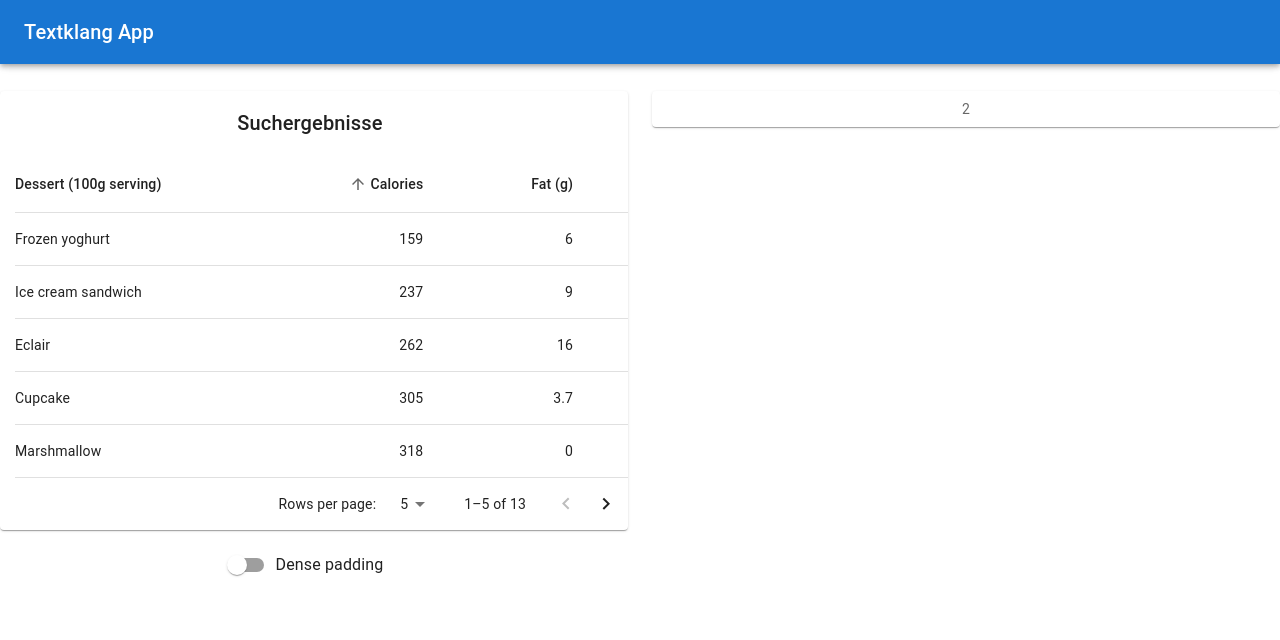
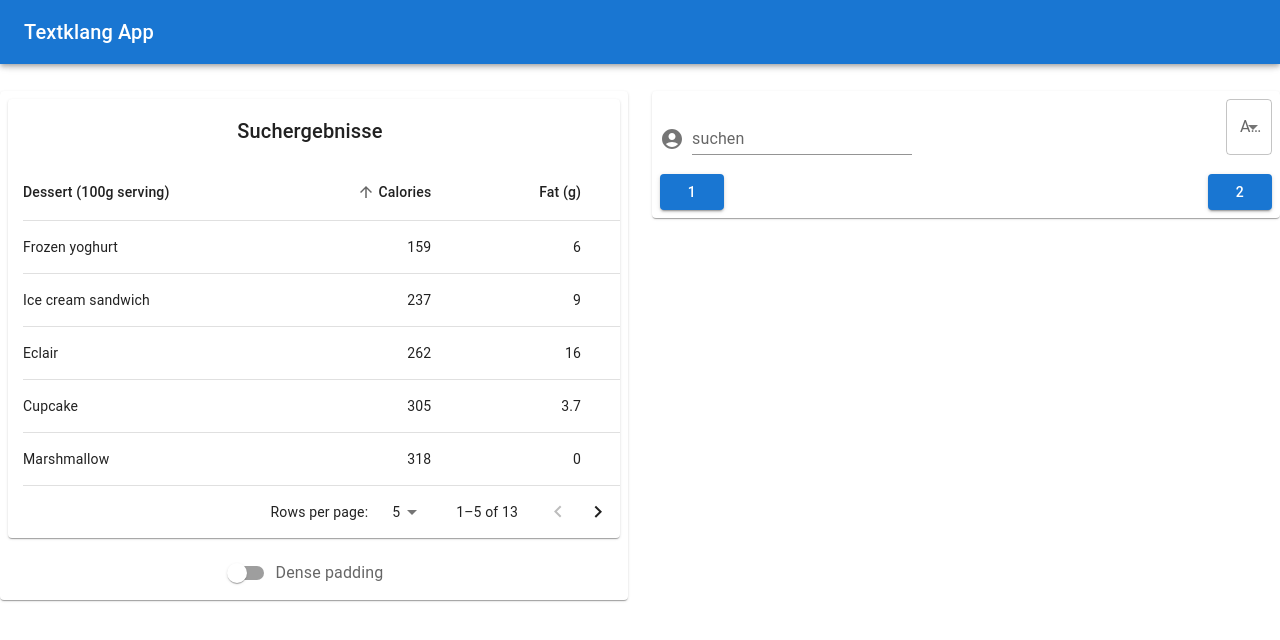
Before and after one commit to fl0r1n9/textklang_app, a React (Create React App) app: page / in a window 1280 px wide. Shown: the top 640 px of the page. Built offline with nearby package versions, Linux system fonts and the light colour scheme.

Commit message:
added search field, rename components

```diff
--- a/package.json
+++ b/package.json
@@ -5,6 +5,7 @@
   "dependencies": {
     "@emotion/react": "^11.7.1",
     "@emotion/styled": "^11.6.0",
+    "@mui/icons-material": "^5.4.2",
     "@mui/material": "^5.4.0",
     "@mui/x-data-grid": "^5.5.0",
     "@testing-library/jest-dom": "^5.16.1",
--- a/src/App.js
+++ b/src/App.js
@@ -1,6 +1,6 @@
 //import logo from './logo.svg';
 import React from "react";
-import Layout from "./components/layout";
+import Layout from "./components/Layout";
 import './App.css';
 
 
--- /dev/null
+++ b/src/components/Layout.jsx
@@ -0,0 +1,37 @@
+import * as React from 'react';
+import {styled} from '@mui/material/styles';
+import Grid from '@mui/material/Grid';
+import Paper from '@mui/material/Paper';
+import Box from '@mui/material/Box';
+import SearchTable from "./SearchTable";
+import Nav from "./Nav";
+import SearchField from "./SearchField";
+
+const Item = styled(Paper)(({theme}) => ({
+    ...theme.typography.body2,
+    padding: theme.spacing(1),
+    textAlign: 'center',
+    color: theme.palette.text.secondary,
+}));
+
+export default function Layout() {
+    const numbers = [{name: "abc", age: "23"}, {name: "def", age: "41"}, {name: "ghi", age: "43"}];
+
+    return (
+        <Box sx={{width: '100%'}}>
+            <Nav/>
+            <Grid container rowSpacing={1} columnSpacing={{xs: 1, sm: 2, md: 3}}>
+                <Grid item xs={6}>
+                    <Item>
+                    <SearchTable/>
+                    </Item>
+                </Grid>
+                <Grid item xs={6}>
+                    <Item>
+                        <SearchField/>
+                    </Item>
+                </Grid>
+            </Grid>
+        </Box>
+    );
+}
--- /dev/null
+++ b/src/components/SearchField.jsx
@@ -0,0 +1,78 @@
+import * as React from 'react';
+import Box from '@mui/material/Box';
+import {MenuItem} from "@mui/material";
+import {Select} from "@mui/material";
+import InputLabel from '@mui/material/InputLabel';
+import FormControl from '@mui/material/FormControl';
+import TextField from '@mui/material/TextField';
+import AccountCircle from '@mui/icons-material/AccountCircle';
+import Stack from '@mui/material/Stack';
+import Button from '@mui/material/Button';
+
+
+export default function SearchField() {
+
+    const [age, setAge] = React.useState('');
+    const handleChange = (event) => {
+        setAge(event.target.value);
+    };
+
+    const [stateShowText, manipulateShowText] = React.useState(false);
+
+    function renderShowText(buttonPress) {
+        if (buttonPress === true) {
+            return <h1>Hello World</h1>;
+        } else {
+            return <h1/>
+        }
+    }
+
+    function name(parameter) {
+
+        manipulateShowText(true)
+    }
+
+    const theFunction = () => {manipulateShowText(true)}
+
+    return (
+        <div>
+
+            <Box sx={{display: 'flex', justifyContent: 'space-between'}}>
+
+
+                <Box sx={{display: 'flex', alignItems: 'flex-end'}}>
+                    <AccountCircle sx={{color: 'action.active', mr: 1, my: 0.5}}/>
+                    <TextField id="input-with-sx" label="suchen" variant="standard"/>
+                </Box>
+
+                <FormControl> {/* TODO: fullwidth*/}
+                    <InputLabel id="demo-simple-select-label">Age</InputLabel>
+                    <Select
+                        labelId="demo-simple-select-label"
+                        id="demo-simple-select"
+                        value={age}
+                        label="Age"
+                        onChange={handleChange}
+                    >
+                        <MenuItem value={10}>Ten</MenuItem>
+                        <MenuItem value={20}>Twenty</MenuItem>
+                        <MenuItem value={30}>Thirty</MenuItem>
+                    </Select>
+                </FormControl>
+
+            </Box>
+
+            {
+                renderShowText(stateShowText)
+            }
+
+            <Box sx={{display: 'flex', justifyContent: 'space-between'}}>
+                <Button variant="contained" onClick={theFunction}>1</Button>
+
+                <Button variant="contained">2</Button>
+            </Box>
+
+        </div>
+    );
+
+}
--- a/src/components/search_table.jsx
+++ b/src/components/SearchTable.jsx
@@ -13,7 +13,6 @@ import TableSortLabel from '@mui/material/TableSortLabel';
 import Toolbar from '@mui/material/Toolbar';
 import Typography from '@mui/material/Typography';
 import Paper from '@mui/material/Paper';
-import Checkbox from '@mui/material/Checkbox';
 import IconButton from '@mui/material/IconButton';
 import Tooltip from '@mui/material/Tooltip';
 import FormControlLabel from '@mui/material/FormControlLabel';
--- a/src/components/layout.jsx
+++ /dev/null
@@ -1,31 +0,0 @@
-import * as React from 'react';
-import { styled } from '@mui/material/styles';
-import Grid from '@mui/material/Grid';
-import Paper from '@mui/material/Paper';
-import Box from '@mui/material/Box';
-import SearchTable from "./search_table";
-import Nav from "./nav";
-
-
-const Item = styled(Paper)(({ theme }) => ({
-    ...theme.typography.body2,
-    padding: theme.spacing(1),
-    textAlign: 'center',
-    color: theme.palette.text.secondary,
-}));
-
-export default function Layout() {
-    return (
-        <Box sx={{ width: '100%' }}>
-            <Nav/>
-            <Grid container rowSpacing={1} columnSpacing={{ xs: 1, sm: 2, md: 3 }}>
-                <Grid item xs={6}>
-                    <SearchTable/>
-                </Grid>
-                <Grid item xs={6}>
-                    <Item>2</Item>
-                </Grid>
-            </Grid>
-        </Box>
-    );
-}
```
Also changed, not shown: src/components/Nav.jsx (renamed from src/components/nav.jsx), 1 other file (tests, documents, lock files or other folders).
